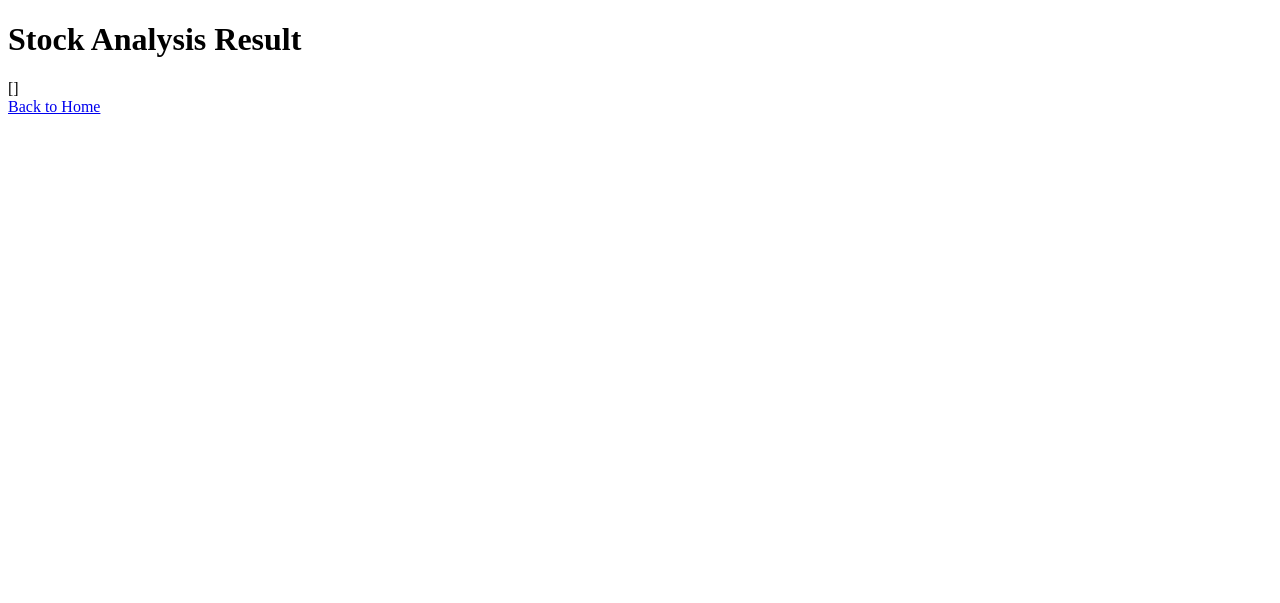
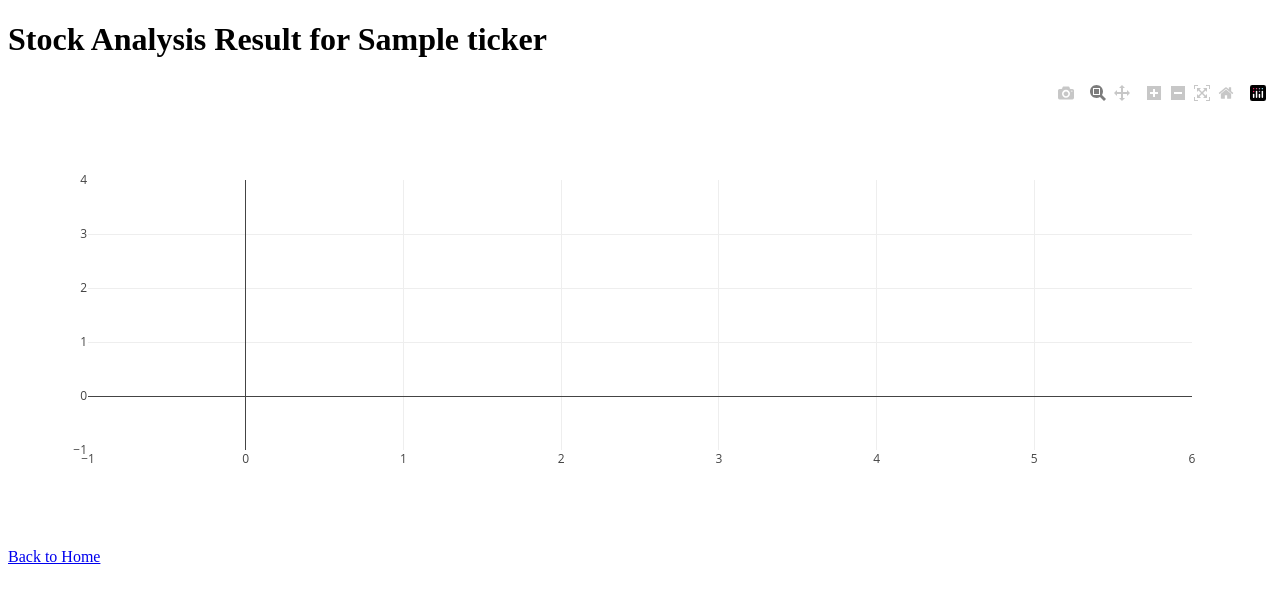
Before and after one commit to kayo09/Forecast-Stocks, a Flask app: template templates/result.html in a window 1280 px wide. Shown: the top 603 px of the page. Run offline with Flask 3, Linux system fonts and the light colour scheme; the template is opened without the code that fills it: most values are stand-ins (such as "Sample title", 1, 10 or a date in 2020); some libraries are stand-ins or nearby versions.

Commit message:
Update: result.html

```diff
--- a/templates/result.html
+++ b/templates/result.html
@@ -4,10 +4,15 @@
     <meta charset="UTF-8">
     <meta name="viewport" content="width=device-width, initial-scale=1.0">
     <title>Stock Analysis Result</title>
+    <script src="https://cdn.plot.ly/plotly-latest.min.js"></script>
 </head>
 <body>
-    <h1>Stock Analysis Result</h1>
-    {{ plot | safe }}
+    <h1>Stock Analysis Result for {{ ticker }}</h1>
+    <div id="plot"></div>
+    <script>
+        var graphData = {{ plot | safe }};
+        Plotly.newPlot('plot', graphData.data, graphData.layout);
+    </script>
     <br>
     <a href="/">Back to Home</a>
 </body>
```
